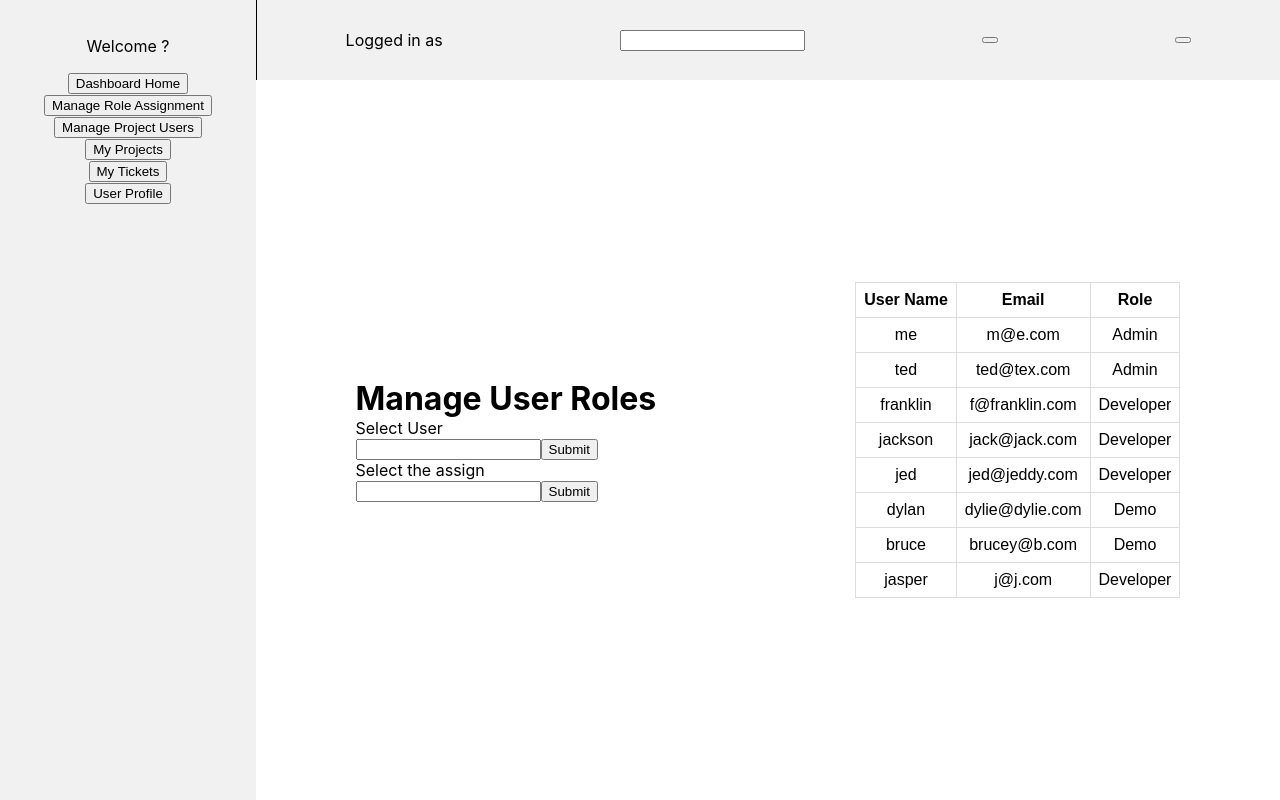
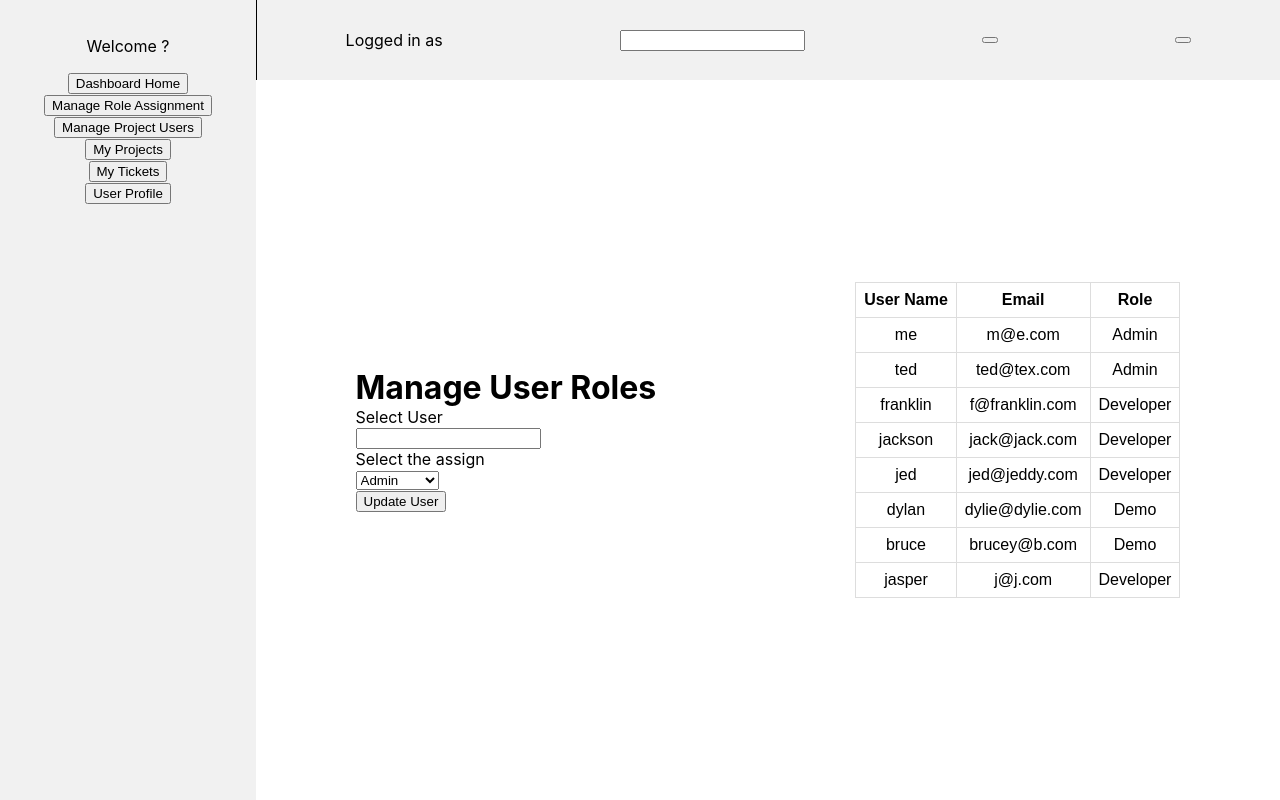
Before and after one commit to aviato26/bug-tracker, a React (Create React App) app: page / in a window 1280 px wide. Both pictures are taken after a click on the button "Manage Role Assignment". Built offline with nearby package versions, Linux system fonts and the light colour scheme.

Commit message:
added feature to update user role in RoleAssignment component

```diff
--- a/src/App.js
+++ b/src/App.js
@@ -1,5 +1,5 @@
 
-import { Component, useState } from 'react';
+import { useState } from 'react';
 import { BrowserRouter , Route, Routes} from 'react-router-dom';
 //import { Link } from 'react-router-dom';
 import Signin from './components/Signin/signin.js';
@@ -30,19 +30,36 @@ const App = () => {
 
   const projects =
     [
-      { ProjectsName: 'P1', UserNames: [...users].map(users => users.UserName)},
-      { ProjectsName: 'P2', UserNames: [...users].map(users => users.UserName)},
-      { ProjectsName: 'P3', UserNames: [...users].map(users => users.UserName)},
+      { ProjectsName: 'P1', UserNames: ['me', 'ted', 'franklin', 'jackson'] },
+      { ProjectsName: 'P2', UserNames: ['me', 'ted', 'jackson', 'jed']},
+      { ProjectsName: 'P3', UserNames: ['dylan', 'bruce', 'jasper']},
     ]
 
   // state and function to switch the home page components in the side bar
   const [currentDashBoardComponent, switchDashboardComponents] = useState('Dashboard-Home');
 
+  const [usersList, updateUsersListState] = useState(users);
+
+  const [projectsList, updateUsersInProjects] = useState(projects);
+  //const [projectsList, updateUsersInProjects] = useState(projects.map(project => project.UserNames.map(users => users)));
 
   return (
     <BrowserRouter>
       <Routes>
-        <Route path="/" element={<MainHomePage ticket={tickets} users={users} switchDashboardComponents={switchDashboardComponents} currentDashboardComponent={currentDashBoardComponent} projects={projects} />} />
+        <Route path="/"
+          element=
+          {
+            <MainHomePage
+              ticket={tickets}
+              users={usersList}
+              switchDashboardComponents={switchDashboardComponents}
+              currentDashboardComponent={currentDashBoardComponent}
+              projects={projects}
+              updateUsersListState={updateUsersListState}
+              updateUsersInProjects={updateUsersInProjects}
+            />
+          }
+        />
         <Route path="/" element={<Signin />} />
       </Routes>
     </BrowserRouter>
--- a/src/components/HomePage/ManageProjectUsers/assignRole.js
+++ b/src/components/HomePage/ManageProjectUsers/assignRole.js
@@ -3,18 +3,14 @@ import React from 'react';
 
 const AssignRole = (props) =>
 {
-  //const listOfProjectNames = [...new Set(props.projects.map(c => c.ProjectsName))];
   return(
     <div>
       <p>Select project to assign user</p>
-      <input list="Projects" name="projects" />
-      <datalist id="Projects">
+      <select id="Projects" onChange={(e) => props.updateCurrentProject(e.target.value)}>
         {
-          props.projects.map((projects, index) => {
-            return <option value={projects.ProjectsName} key={index} />
-          })
+          props.projects.map((projects, index) => <option value={projects.ProjectsName} key={index}>{projects.ProjectsName}</option>)
         }
-      </datalist>
+      </select>
     </div>
   )
 }
--- a/src/components/HomePage/ManageProjectUsers/manageProjectRoleMain.js
+++ b/src/components/HomePage/ManageProjectUsers/manageProjectRoleMain.js
@@ -1,5 +1,5 @@
 
-import React from 'react';
+import { React, useState } from 'react';
 import Title from './title.js';
 import UserSelection from './userSelection.js';
 import AssignRole from './assignRole.js';
@@ -8,14 +8,47 @@ import './Styles/projectUserComponent.css';
 
 const ManageProjectRoleMain = (props) =>
 {
+  const [currentUser, updateCurrentUser] = useState(() => '');
+  const [currentProject, updateCurrentProject] = useState(() => 'P1');
+  //console.log(props)
+  let filteredProjects = (props, action) => {
+
+    let projIndex;
+    let userIndex;
+    //props.updateUsersInProjects(props.projects[2])
+    //console.log(props)
+    return props.projects.map((project, projectIndex) => {
+        if(project.ProjectsName === currentProject){
+          // saving current projects index
+          userIndex = project.UserNames.filter(user => user !== currentUser);
+          project.UserNames = userIndex;
+          //console.log(project)
+        }
+        return project
+      })
+
+      /*.UserNames.map((users, userIndex) => {
+        if(users === currentUser){
+          props.projects[projIndex].UserNames.splice(userIndex, 1);
+          //users.splice(userIndex, 0);
+          //props.projects[projIndex].UserNames);
+          //console.log(props)
+          return props.projects[projIndex];
+        }
+          return props.projects[projIndex];
+      });
+      */
+    //console.log(props.projects[projIndex].UserNames)
+  }
+
   return(
     <div id='DashboardMain'>
       <div id="Project-Roles-Container">
         <Title />
-        <UserSelection users={props.users}/>
-        <AssignRole projects={props.projects}/>
+        <UserSelection users={props.users} updateCurrentUser={updateCurrentUser} />
+        <AssignRole projects={props.projects} updateCurrentProject={updateCurrentProject} />
         <button className="project-roles-component-buttons" >Add To Project</button>
-        <button className="project-roles-component-buttons">Remove From Project</button>
+        <button onClick={() => props.updateUsersInProjects(filteredProjects(props, 'Remove-User'))} className="project-roles-component-buttons">Remove From Project</button>
       </div>
       <div>
         <ProjectsTable projects={props.projects}/>
--- a/src/components/HomePage/ManageProjectUsers/userSelection.js
+++ b/src/components/HomePage/ManageProjectUsers/userSelection.js
@@ -6,7 +6,7 @@ const UserSelection = (props) =>
   return(
     <div>
       <p>Select user for project</p>
-      <input list="Users" name="user" />
+      <input list="Users" name="user" onChange={(e) => props.updateCurrentUser(e.target.value)}/>
       <datalist id="Users">
         {
           props.users.map((users, key) => <option value={users.UserName} key={key}/> )
--- a/src/components/HomePage/ManageRoleAssignment/assignRole.js
+++ b/src/components/HomePage/ManageRoleAssignment/assignRole.js
@@ -6,13 +6,11 @@ const AssignRole = (props) =>
   return(
     <div>
       <p>Select the assign</p>
-      <input list="roles" name="role" />
-      <datalist id="roles">
-        <option value="Admin" />
-        <option value="Developer" />
-        <option value="Demo" />
-      </datalist>
-      <input type="submit" />
+      <select required id="roles" onChange={(e) => props.updateCurrentRole(e.target.value)} >
+        <option value="Admin">Admin</option>
+        <option value="Developer">Developer</option>
+        <option value="Demo">Demo</option>
+      </select>
     </div>
   )
 }
--- a/src/components/HomePage/ManageRoleAssignment/manageRoleAssignmentMain.js
+++ b/src/components/HomePage/ManageRoleAssignment/manageRoleAssignmentMain.js
@@ -1,5 +1,5 @@
 
-import React from 'react';
+import { React, useState, useEffect } from 'react';
 import Title from './title.js';
 import UserSelection from './userSelection.js';
 import AssignRole from './assignRole.js';
@@ -7,15 +7,33 @@ import Personnel from './personnel.js';
 
 const ManageRoleAssignmentMain = (props) =>
 {
+  const [currentUser, updateCurrentUser] = useState(() => '');
+  const [currentRole, updateCurrentRole] = useState(() => 'Admin');
+
+  let filteredUsers = (props) => {
+    const users = props.users.map(users =>
+      {
+        if(users.UserName == currentUser)
+        {
+          users.Role = currentRole;
+        }
+        return users;
+      });
+
+      // update users list state
+      props.updateUsersListState(users);
+  }
+
   return(
     <div id='DashboardMain'>
       <div>
-        <Title title={'asdf'}/>
-        <UserSelection users={props.users}/>
-        <AssignRole role={props.users}/>
+        <Title />
+        <UserSelection users={props.users} updateCurrentUser={updateCurrentUser} />
+        <AssignRole role={props.users} updateCurrentRole={updateCurrentRole} />
+        <button onClick={() => filteredUsers(props)}>Update User</button>
       </div>
       <div>
-        <Personnel users={props.users}/>
+        <Personnel users={props.users} />
       </div>
     </div>
   )
--- a/src/components/HomePage/ManageRoleAssignment/userSelection.js
+++ b/src/components/HomePage/ManageRoleAssignment/userSelection.js
@@ -6,13 +6,12 @@ const UserSelection = (props) =>
   return(
     <div>
       <p>Select User</p>
-      <input list="Users" name="user" />
+      <input list="Users" name="user" onChange={(e) => props.updateCurrentUser(e.target.value)} />
       <datalist id="Users">
         {
-          props.users.map((users, key) => <option value={users.UserName} key={key}/>)
+          props.users.map((users, key) => <option value={users.UserName} key={key} />)
         }
       </datalist>
-      <input type="submit" />
     </div>
   )
 }
--- a/src/components/HomePage/mainHomePage.js
+++ b/src/components/HomePage/mainHomePage.js
@@ -13,8 +13,8 @@ const MainHomePage = (props) =>
       <MainSideBar switchDashboardComponents={props.switchDashboardComponents}/>
       <MainHomePageHeader />
       {props.currentDashboardComponent === 'Dashboard-Home' && <DashBoardMain tickets={props.ticket}/>}
-      {props.currentDashboardComponent === 'Manage-Role-Assignment' && <ManageRoleAssignmentMain users={props.users}/>}
-      {props.currentDashboardComponent === 'Manage-Project-Users' && <ManageProjectRoleMain projects={props.projects} users={props.users}/>}
+      {props.currentDashboardComponent === 'Manage-Role-Assignment' && <ManageRoleAssignmentMain users={props.users} updateUsersListState={props.updateUsersListState}/>}
+      {props.currentDashboardComponent === 'Manage-Project-Users' && <ManageProjectRoleMain projects={props.projects} users={props.users} updateUsersInProjects={props.updateUsersInProjects}/>}
     </div>
   );
 }
```
